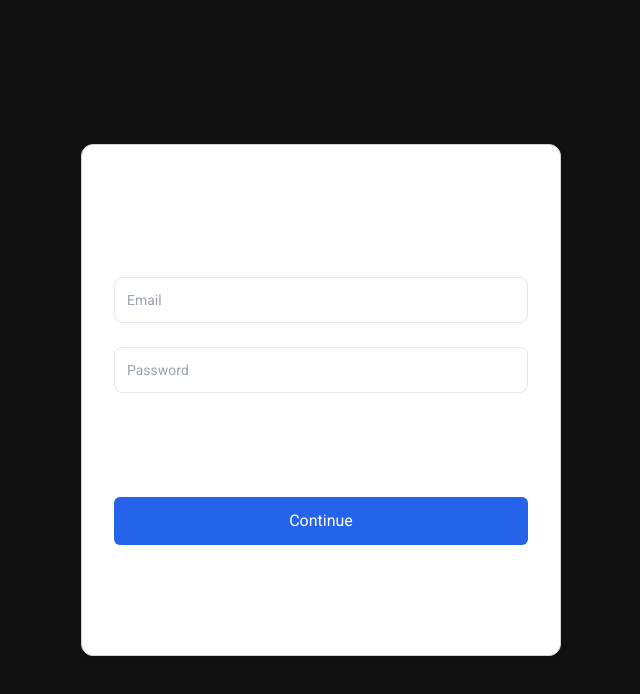
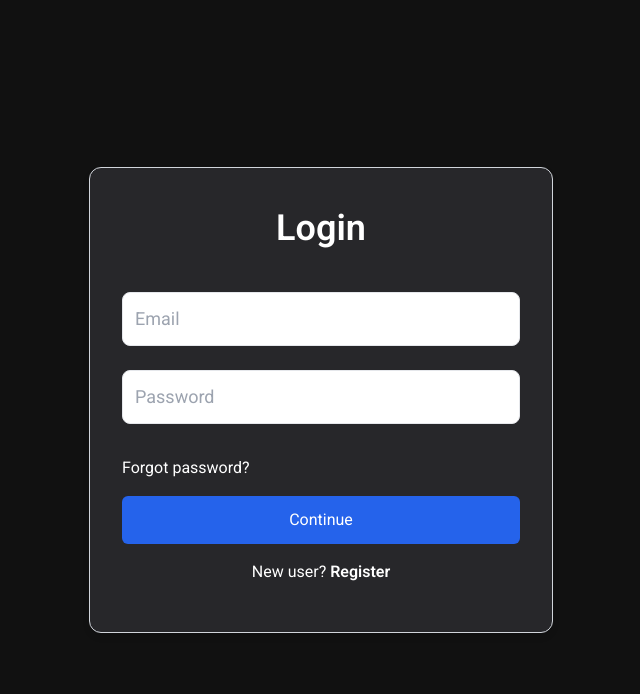
Before and after one commit to ezekuiel100/Video-platform, a React (Vite) app in the folder client/: page /login in a window 1280 px wide. Shown: the top 694 px of the page, without its empty margins (319-959 px from the left). Built offline with nearby package versions, Linux system fonts and the light colour scheme; no server answers.

Commit message:
new login page style

```diff
--- a/client/src/components/Input.jsx
+++ b/client/src/components/Input.jsx
@@ -5,7 +5,7 @@ function Input({ type, name, placeholder }) {
       name={name}
       placeholder={placeholder}
       required
-      className='border border-gray-200 rounded-lg outline-none p-3 text-sm focus:drop-shadow-md'
+      className='text-black border border-gray-200 rounded-lg outline-none p-3 text-lg focus:drop-shadow-md'
     ></input>
   );
 }
--- a/client/src/components/LoginForm.jsx
+++ b/client/src/components/LoginForm.jsx
@@ -6,9 +6,9 @@ function LoginForm({ onSubmit, loginError }) {
   return (
     <form
       onSubmit={onSubmit}
-      className='bg-white w-[30rem] h-[32rem] flex flex-col gap-2 rounded-xl p-8 border border-gray-300 drop-shadow-md'
+      className='bg-zinc-800 w-[29rem] flex flex-col gap-2 rounded-xl p-6 px-8 border border-gray-300 drop-shadow-md'
     >
-      <h1 className='text-4xl font-semibold my-4'>Login</h1>
+      <h1 className='text-4xl font-semibold my-4 text-center'>Login</h1>
 
       <div className='mt-5 flex flex-col gap-6'>
         <Input type={"email"} name={"email"} placeholder={"Email"} />
@@ -17,8 +17,8 @@ function LoginForm({ onSubmit, loginError }) {
 
       {loginError && <span className='text-red-400'>{loginError}</span>}
 
-      <div className='my-6 flex flex-col gap-8'>
-        <a href='#' className='mb-4'>
+      <div className='my-6 flex flex-col gap-4'>
+        <a href='#'>
           Forgot password?
         </a>
 
```
